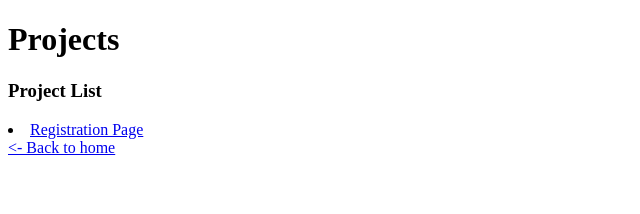
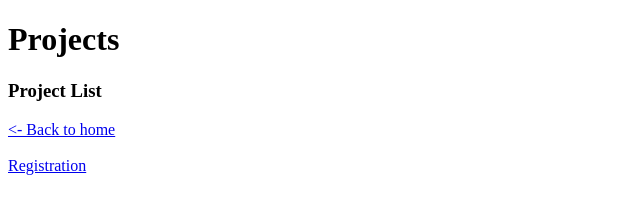
Before and after one commit to Nikhilreddy447/wd201, a website: page http-server/project.html in a window 1280 px wide. Shown: the whole page, without its empty margins (0-640 px from the left). Drawn offline with Linux system fonts and the light colour scheme.

Commit message:
modified project.html

```diff
--- a/http-server/project.html
+++ b/http-server/project.html
@@ -8,13 +8,9 @@
 <body>
    <h1>Projects</h1>
    <h3>Project List</h3>
-   <li>
-      <a href="registration.html"> Registration Page</a><br>
-   </li>
-
-
    <a href="home.html">&lt;- Back to home</a>
-
+   <br><br>
+   <a href="registration.html">Registration</a><br>
 
 
 </body>
```
